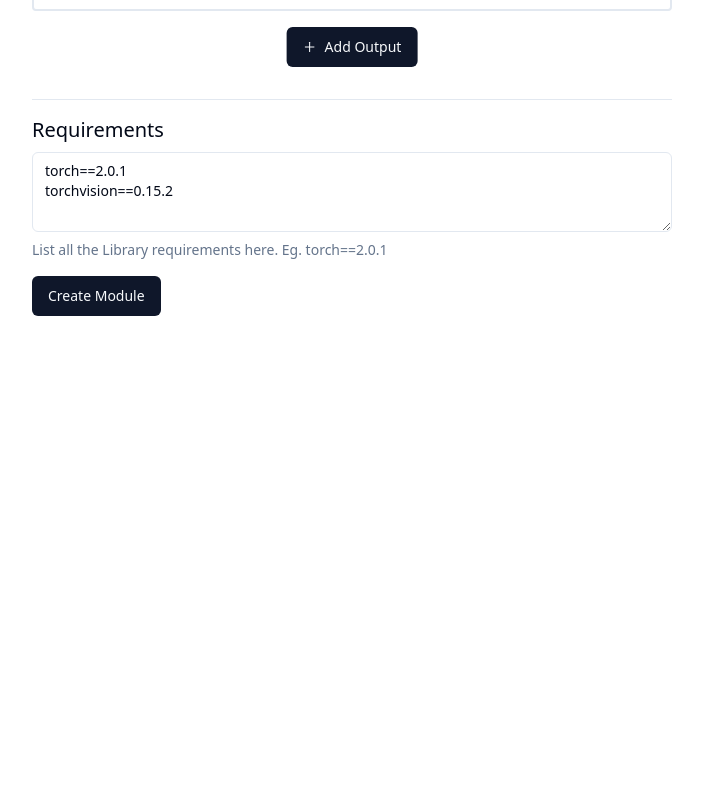
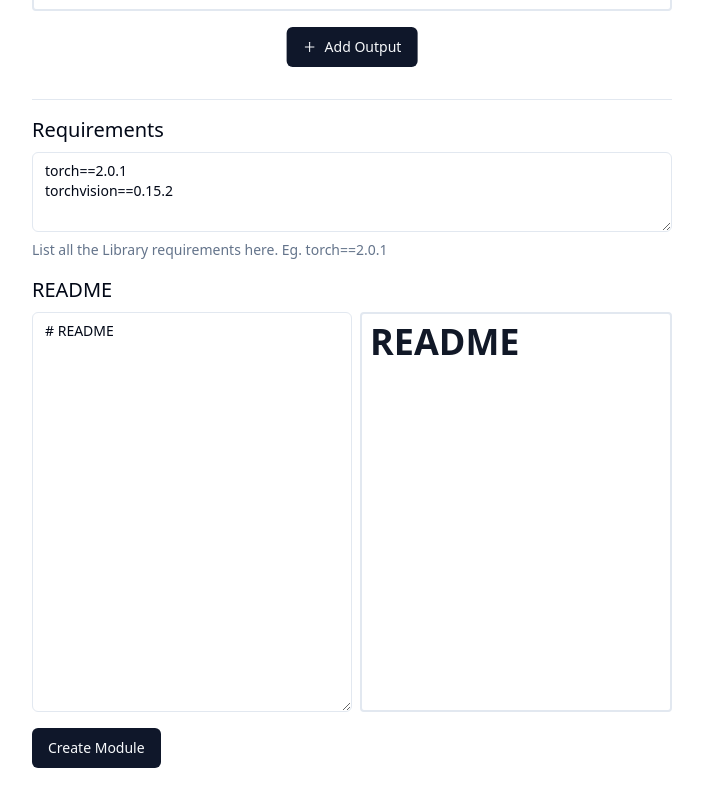
Before and after one commit to nnflow/module-builder, a React (Vite) app: page / in a window 1280 px wide. Shown: the part 1738-2538 px from the top of the page, without its empty margins (288-991 px from the left). Before the commit the page ends 2086 px from the top, so only its background shows below. Built offline with nearby package versions, Linux system fonts and the light colour scheme.

Commit message:
added save data.json file

```diff
--- a/package.json
+++ b/package.json
@@ -24,11 +24,14 @@
     "react-dom": "^18.2.0",
     "react-hook-form": "^7.45.1",
     "react-icons": "^4.10.1",
+    "react-markdown": "^8.0.7",
+    "remark-gfm": "^3.0.1",
     "tailwind-merge": "^1.13.2",
     "tailwindcss-animate": "^1.0.6",
     "zod": "^3.21.4"
   },
   "devDependencies": {
+    "@tailwindcss/typography": "^0.5.9",
     "@types/node": "^20.4.1",
     "@types/react": "^18.2.14",
     "@types/react-beautiful-dnd": "^13.1.4",
--- a/src/components/ModuleForm.tsx
+++ b/src/components/ModuleForm.tsx
@@ -10,17 +10,56 @@ import ModuleOutputsContainer from "./form_components/ModuleOutputsContainer";
 import ModuleType from "./form_components/ModuleType";
 import ModuleImports from "./form_components/ModuleImports";
 import ModuleRequirements from "./form_components/ModuleRequirements";
+import ModuleREADME from "./form_components/ModuleREADME";
 
 const ModuleForm = () => {
   const form = useForm<ModuleSchemaType>({
     resolver: zodResolver(ModuleSchema),
-    defaultValues: { inputs: [{}], args: [{}], outputs: [{}], moduleType: "class", imports: "import torch", requirements: "torch==2.0.1\ntorchvision==0.15.2" },
+    defaultValues: {
+      inputs: [{}],
+      args: [{}],
+      outputs: [{}],
+      moduleType: "class",
+      imports: "import torch",
+      requirements: "torch==2.0.1\ntorchvision==0.15.2",
+      readme: "# README",
+    },
   });
   const argsFieldArray = useFieldArray({ control: form.control, name: "args" });
   const inputsFieldArray = useFieldArray({ control: form.control, name: "inputs" });
   const outputsFieldArray = useFieldArray({ control: form.control, name: "outputs" });
 
-  const onSubmit: SubmitHandler<ModuleSchemaType> = (data) => console.log(data);
+  const onSubmit: SubmitHandler<ModuleSchemaType> = (data) => {
+    const cleanedData = { ...data };
+    const args = [],
+      inputs = [],
+      outputs = [];
+    for (var i = 0; i < data.args.length; i++) {
+      if (data.args[i].name) {
+        args.push({ ...data.args[i] });
+      }
+    }
+    for (var i = 0; i < data.inputs.length; i++) {
+      if (data.inputs[i].name) {
+        inputs.push({ ...data.inputs[i] });
+      }
+    }
+    for (var i = 0; i < data.outputs.length; i++) {
+      if (data.outputs[i].name) {
+        outputs.push({ ...data.outputs[i] });
+      }
+    }
+    cleanedData.args =  args;
+    cleanedData.inputs =  inputs;
+    cleanedData.outputs = outputs;
+
+    const jsonString = `data:text/json;chatset=utf-8,${encodeURIComponent(JSON.stringify(cleanedData, null, 4))}`;
+    const link = document.createElement("a");
+    link.href = jsonString;
+    link.download = "data.json";
+
+    link.click();
+  };
 
   return (
     <>
@@ -32,13 +71,16 @@ const ModuleForm = () => {
             <ModuleDescription form={form} />
             <ModuleType formInstance={form} className="mb-3" />
             <ModuleImports formInstance={form} />
-            <hr className="mt-8 mb-4"/>
+            <hr className="mt-8 mb-4" />
             <ModuleArgumentsContainer formInstance={form} argsFieldArray={argsFieldArray} />
             <ModuleInputsContainer formInstance={form} inputsFieldArray={inputsFieldArray} />
             <ModuleOutputsContainer formInstance={form} outputsFieldArray={outputsFieldArray} />
-            <hr className="my-4"/>
-            <ModuleRequirements formInstance={form}/>
-            <Button type="submit">Create Module</Button>
+            <hr className="my-4" />
+            <ModuleRequirements formInstance={form} />
+            <ModuleREADME formInstance={form} />
+            <Button type="submit" className="mt-4">
+              Create Module
+            </Button>
           </form>
         </Form>
       </div>
--- /dev/null
+++ b/src/components/form_components/ModuleREADME.tsx
@@ -0,0 +1,37 @@
+import { ModuleSchemaType } from "@/lib/NNModuleSchema";
+import { UseFormReturn } from "react-hook-form";
+import { FormControl, FormField, FormItem, FormLabel, FormMessage } from "../ui/form";
+import { Textarea } from "../ui/textarea";
+import ReactMarkdown from "react-markdown";
+import remarkGfm from "remark-gfm";
+
+type ModuleREADMEProps = {
+  formInstance: UseFormReturn<ModuleSchemaType>;
+};
+
+const ModuleREADME = ({ formInstance }: ModuleREADMEProps) => {
+  return (
+      <FormField
+        control={formInstance.control}
+        name="readme"
+        render={({ field }) => (
+          <FormItem>
+            <FormLabel className="text-xl">README</FormLabel>
+            <FormControl>
+              <div className="grid grid-rows-1 grid-cols-2 space-x-2">
+                <Textarea {...field} className="min-h-[400px]" />
+                <ReactMarkdown
+                  className="p-2 prose border-2 rounded"
+                  children={field.value!}
+                  remarkPlugins={[remarkGfm]}
+                />
+              </div>
+            </FormControl>
+            <FormMessage />
+          </FormItem>
+        )}
+      />
+  );
+};
+
+export default ModuleREADME;
--- a/src/lib/NNModuleSchema.ts
+++ b/src/lib/NNModuleSchema.ts
@@ -35,7 +35,8 @@ export const ModuleSchema = z.object({
       value: z.number().optional(),
     })
     .array(),
-  requirements: z.string().optional()
+  requirements: z.string().optional(),
+  readme: z.string().optional()
 });
 
 export type ModuleSchemaType = z.infer<typeof ModuleSchema>;
--- a/tailwind.config.js
+++ b/tailwind.config.js
@@ -72,5 +72,5 @@ module.exports = {
       },
     },
   },
-  plugins: [require("tailwindcss-animate")],
+  plugins: [require("tailwindcss-animate"), require("@tailwindcss/typography")],
 }
```
Also changed, not shown: 1 other file (tests, documents, lock files or other folders).
